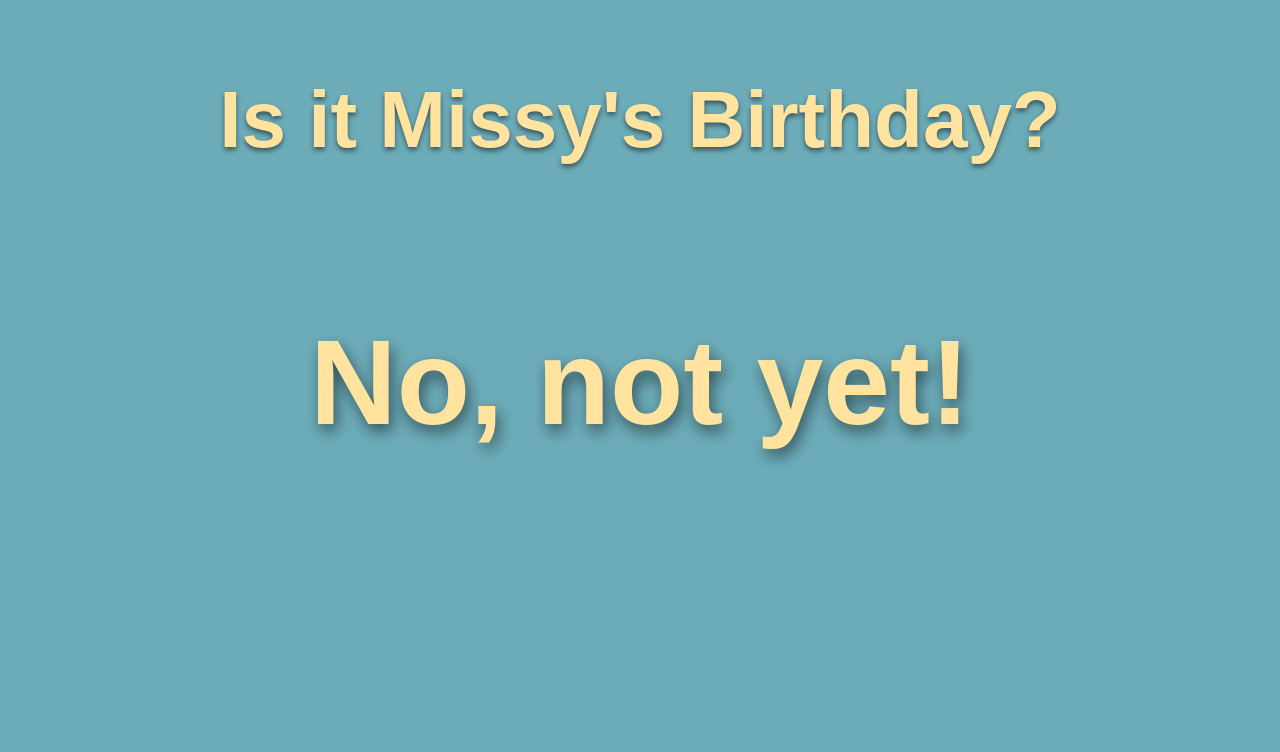
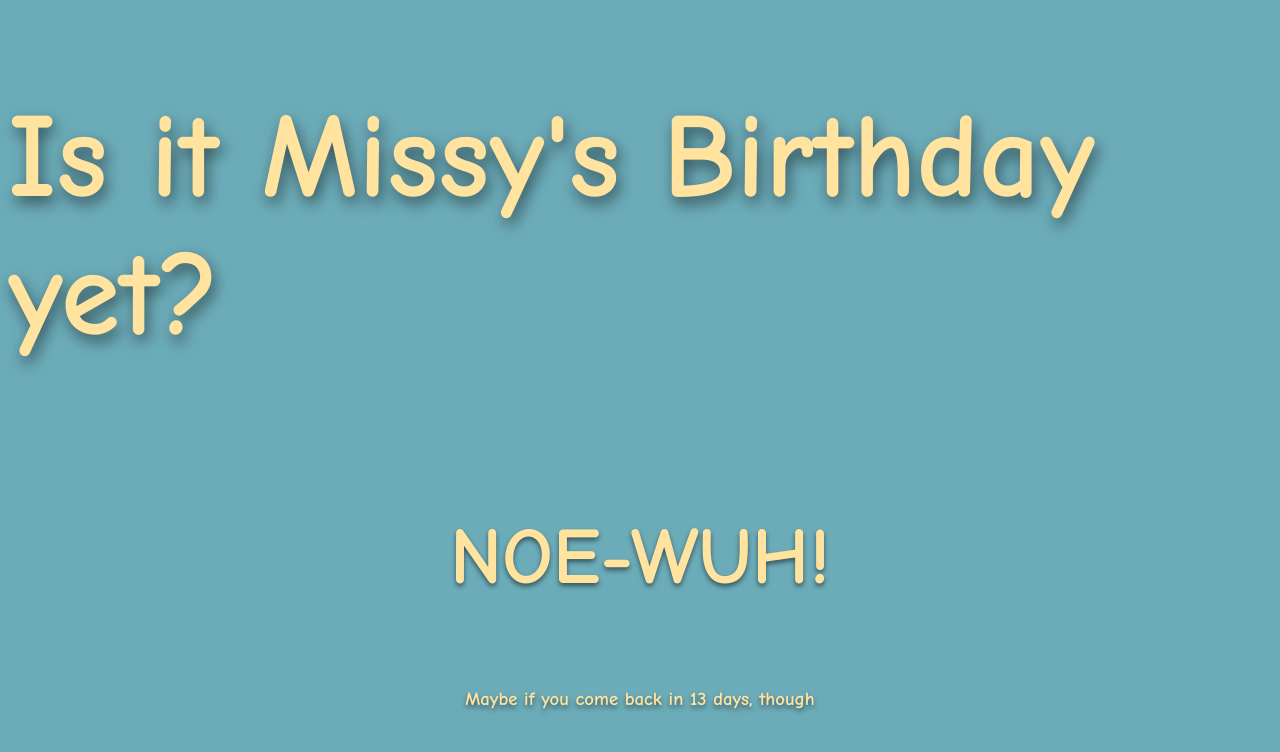
Before and after one commit to nicolasbottari/isitmissysbirthdayyet.com, a plain HTML site: page index.html in a window 1280 px wide. Drawn offline with nearby package versions, Linux system fonts and the light colour scheme.

Commit message:
Is it time?

```diff
--- a/index.html
+++ b/index.html
@@ -12,31 +12,49 @@
         flex-direction: column;
         align-items: center;
         justify-content: center;
-        font-family: "Comic Sans", sans-serif;
+        font-family: "Comic Sans MS", "Comic Sans", sans-serif;
         background: #6cacb9;
+      }
+
+      h1 {
+        font-size: 120px;
+        text-shadow: 3px 7px 15px rgba(0, 0, 0, 0.5);
       }
 
       h2 {
         font-size: 80px;
       }
 
-      h1 {
-        font-size: 120px;
-        text-shadow: 3px 7px 15px rgba(0, 0, 0, 0.5);
-      }
     </style>
-    <link href="birthday-cake-solid.svg" rel="icon" type="image/svg+xml" />
   </head>
   <body>
-    <h2>Is it Missy's Birthday?</h2>
-    <h1 id="answer">No, not yet!</h1>
-    <h3 id="ps"></h3>
+    <h1>Is it Missy's Birthday yet?</h1>
+    <h2 id="answer">No</h2>
+    <h3 id="comeback"></h3>
   </body>
+  <script src="https://cdn.jsdelivr.net/npm/lodash@4.17.15/lodash.min.js"></script>
   <script>
-    const today = new Date();
 
-    if (today.getMonth() === 5 && today.getDate() === 21) {
-      document.getElementById("answer").innerHTML = "YES!";
+  	var date_diff_indays = function(date1, date2) {
+		dt1 = new Date(date1);
+		dt2 = new Date(date2);
+		return Math.floor((Date.UTC(dt2.getFullYear(), dt2.getMonth(), dt2.getDate()) - Date.UTC(dt1.getFullYear(), dt1.getMonth(), dt1.getDate()) ) /(1000 * 60 * 60 * 24));
+	}
+
+    const noes = ['No.', 'Nope.', 'Nerp.', 'Nope, sorry.', 'I\'m afraid not, no.', 'Not yet!', 'NOE-WUH!'];
+    const yesses = ['Yes.', 'YES!', 'Yessiree!', 'Oh my yes.', 'That\'s right.', 'Affirmative.', 'Oh yeah, it\'s on like Donkey Kong', 'Yes!!! OMGOMGOMGOMG!'];
+
+    var today = new Date();
+    var nextBdayYear = today.getMonth() === 4 && today.getDate() > 21 || today.getMonth() > 4 ? today.getFullYear() + 1 : today.getFullYear();
+    var howManyDays = date_diff_indays(_.now(), 'May 21, ' + nextBdayYear);
+
+    document.getElementById("answer").innerHTML = noes[_.random(0, _.size(noes) - 1)];
+    document.getElementById("comeback").innerHTML = 'Maybe if you come back in ' + howManyDays + ' days, though';
+
+    if (today.getMonth() === 4 && today.getDate() === 21) {
+      document.getElementById("answer").innerHTML = yesses[_.random(0, _.size(yesses) - 1)];
+      document.getElementById("comeback").innerHTML = _.repeat('🎉🍰🎂🎁', 10);
     }
+
   </script>
 </html>
```
